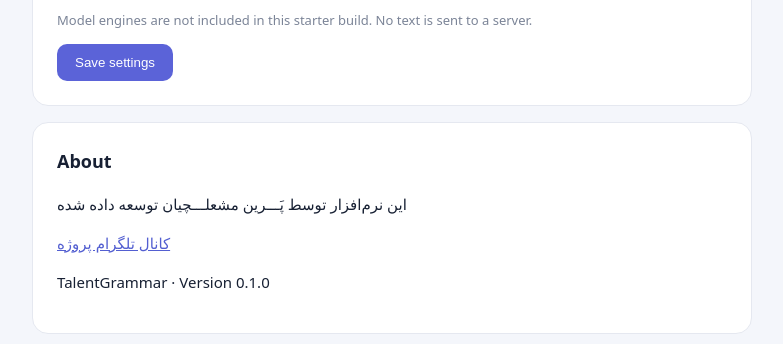
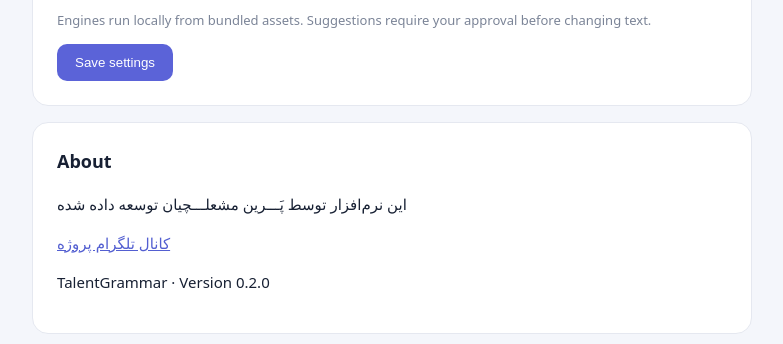
Before and after one commit to Parin-M/TalentGrammar, a browser extension: page options/options.html in a window 1280 px wide. Shown: the part 452-796 px from the top of the page, without its empty margins (248-1031 px from the left). Drawn offline with Linux system fonts and the light colour scheme.

Commit message:
Document bundled offline engines and update version

```diff
--- a/options/options.html
+++ b/options/options.html
@@ -1 +1 @@
-<!doctype html><html lang="en"><head><meta charset="utf-8"><meta name="viewport" content="width=device-width"><title>TalentGrammar settings</title><link rel="stylesheet" href="options.css"></head><body><main><header><span class="mark">TG</span><div><h1>TalentGrammar</h1><p>Settings</p></div></header><section><h2>General</h2><label class="row">Enable writing assistant <input id="enabled" type="checkbox"></label><label class="row">Check English <input id="english" type="checkbox" checked></label><label class="row">Check Persian <input id="persian" type="checkbox" checked></label><label class="row">Show suggestions while typing <input id="live" type="checkbox" checked></label><label class="row">Show suggestions on selected text <input id="selection" type="checkbox" checked></label><p class="hint">Model engines are not included in this starter build. No text is sent to a server.</p><button id="save">Save settings</button><span id="saved" aria-live="polite"></span></section><section><h2>About</h2><p>این نرم‌افزار توسط پَـــرین مشعلـــچیان توسعه داده شده</p><p><a href="https://t.me/Talent_Academia" target="_blank" rel="noreferrer">کانال تلگرام پروژه</a></p><p>TalentGrammar · Version 0.1.0</p></section></main><script src="options.js"></script></body></html>
+<!doctype html><html lang="en"><head><meta charset="utf-8"><meta name="viewport" content="width=device-width"><title>TalentGrammar settings</title><link rel="stylesheet" href="options.css"></head><body><main><header><span class="mark">TG</span><div><h1>TalentGrammar</h1><p>Settings</p></div></header><section><h2>General</h2><label class="row">Enable writing assistant <input id="enabled" type="checkbox"></label><label class="row">Check English <input id="english" type="checkbox" checked></label><label class="row">Check Persian <input id="persian" type="checkbox" checked></label><label class="row">Show suggestions while typing <input id="live" type="checkbox" checked></label><label class="row">Show suggestions on selected text <input id="selection" type="checkbox" checked></label><p class="hint">Engines run locally from bundled assets. Suggestions require your approval before changing text.</p><button id="save">Save settings</button><span id="saved" aria-live="polite"></span></section><section><h2>About</h2><p>این نرم‌افزار توسط پَـــرین مشعلـــچیان توسعه داده شده</p><p><a href="https://t.me/Talent_Academia" target="_blank" rel="noreferrer">کانال تلگرام پروژه</a></p><p>TalentGrammar · Version 0.2.0</p></section></main><script src="options.js"></script></body></html>
```
